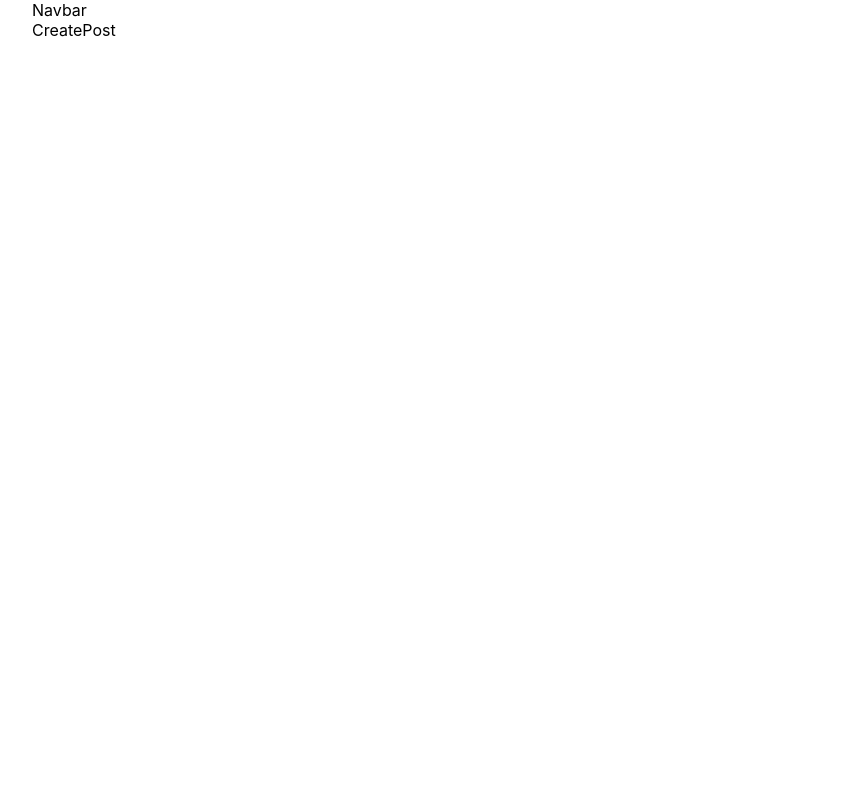
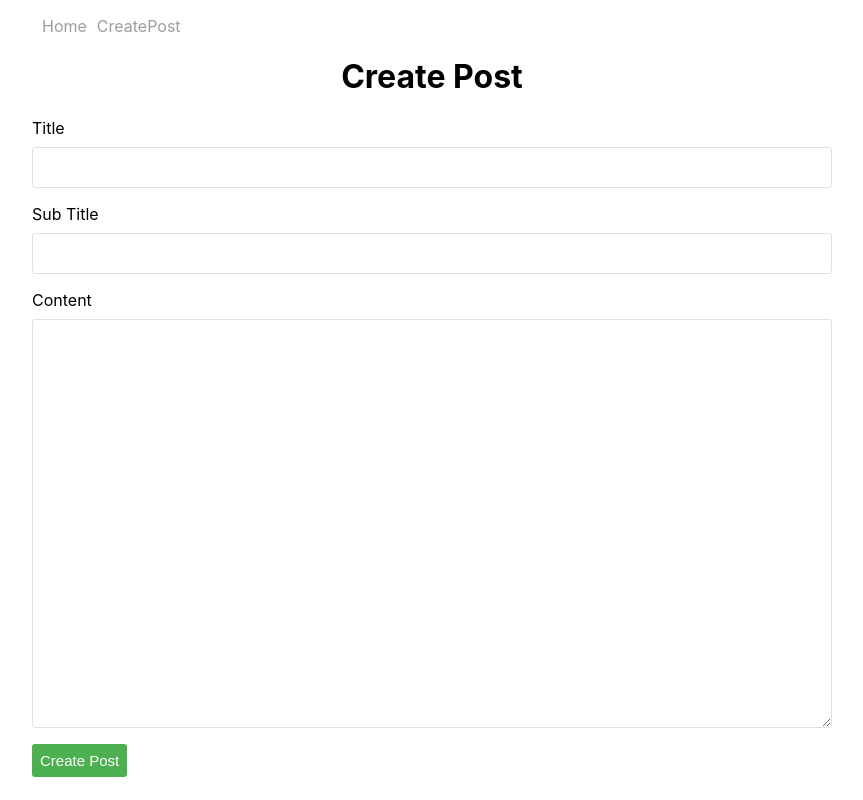
Before and after one commit to Sachng13/BlogMaking, a React (Create React App) app: page /create-post in a window 1280 px wide. Shown: the whole page, without its empty margins (208-1071 px from the left). Built offline with nearby package versions, Linux system fonts and the light colour scheme.

Commit message:
create Post component completed

```diff
--- a/src/components/App.js
+++ b/src/components/App.js
@@ -1,5 +1,5 @@
 import {Routes,Route} from "react-router-dom";
-import {Navbar,Home,CreatePost,PostDetail} from "./"
+import {Navbar,Home,CreatePost,PostDetail} from "./index"
 
 function App() {
   return (
--- a/src/components/CreatePost.js
+++ b/src/components/CreatePost.js
@@ -1,7 +1,51 @@
+
+import db from "../firebase";
+import { collection, addDoc } from "firebase/firestore";
+import {useFormInput} from "../hooks";
+
 function CreatePost() {
+  const title=useFormInput("");
+  const subTitle=useFormInput("");
+  const content=useFormInput("");
+
+  function handleSubmit(e){
+    e.preventDefault();
+    console.log("title" + title);
+    console.log("subTitle" + subTitle);
+    console.log("content" +content);
+    addDoc(collection(db, "posts"), {
+      title:title.value,
+      content:content.value,
+      subTitle:subTitle.value,
+      createdAt: new Date(),
+    });
+  }
+
+
+
+
+
     return (
-      <div className="">
-        CreatePost
+      <div className="create-post">
+        <h1>Create Post</h1>
+
+        <form onSubmit={handleSubmit}>
+          <div className="form-field">
+           <label>Title</label>
+            <input {...title}/>
+          </div>
+
+          <div className="form-field">
+           <label>Sub Title</label>
+            <input {...subTitle}/>
+          </div>
+
+          <div className="form-field">
+           <label>Content</label>
+            <textarea {...content}></textarea>
+          </div>
+          <button className="create-post-btn"> Create Post</button>
+        </form>
       </div>
     );
   }
--- a/src/components/Navbar.js
+++ b/src/components/Navbar.js
@@ -1,7 +1,15 @@
+import { Link } from "react-router-dom";
 function Navbar() {
     return (
-      <div className="">
-        Navbar
+      <div>
+       <ul id="nav">
+        <li>
+          <Link to="/">Home</Link>
+          </li>
+        <li>
+          <Link to="/create-post">CreatePost</Link>
+          </li>
+       </ul>
       </div>
     );
   }
--- a/src/components/index.js
+++ b/src/components/index.js
@@ -1,7 +1,7 @@
-import App from './App';
+// import App from './App';
 import Navbar from './Navbar';
 import PostDetail from './PostDetail';
 import Home from './Home';
 import CreatePost from './CreatePost';
 
-export { App, Navbar, Home, CreatePost, PostDetail };
+export { Navbar, Home, CreatePost, PostDetail };
--- a/src/firebase.js
+++ b/src/firebase.js
@@ -1,6 +1,6 @@
 // Import the functions you need from the SDKs you need
 import { initializeApp } from "firebase/app";
-import { getFirestore, collection, getDocs } from 'firebase/firestore/lite';
+import { getFirestore } from "firebase/firestore";
 // TODO: Add SDKs for Firebase products that you want to use
 // https://firebase.google.com/docs/web/setup#available-libraries
 
--- /dev/null
+++ b/src/hooks.js
@@ -0,0 +1,15 @@
+import { useState } from "react";
+
+export function useFormInput(initialValue){
+    const[value,setValue]=useState(initialValue);
+
+
+function handleChange(e){
+    setValue(e.target.value);
+}
+
+return {
+    value,
+    onChange:handleChange,
+}
+}
```
